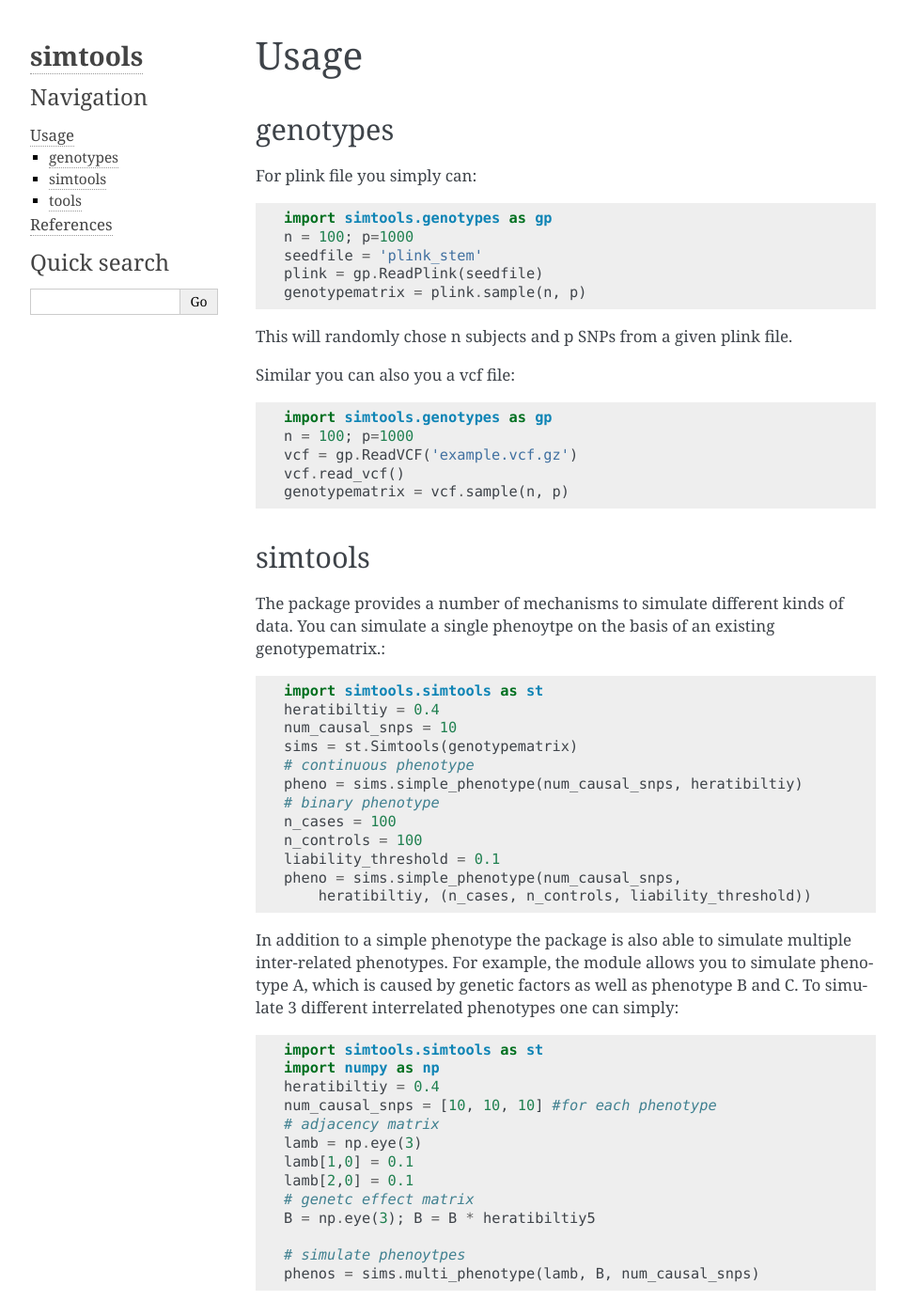
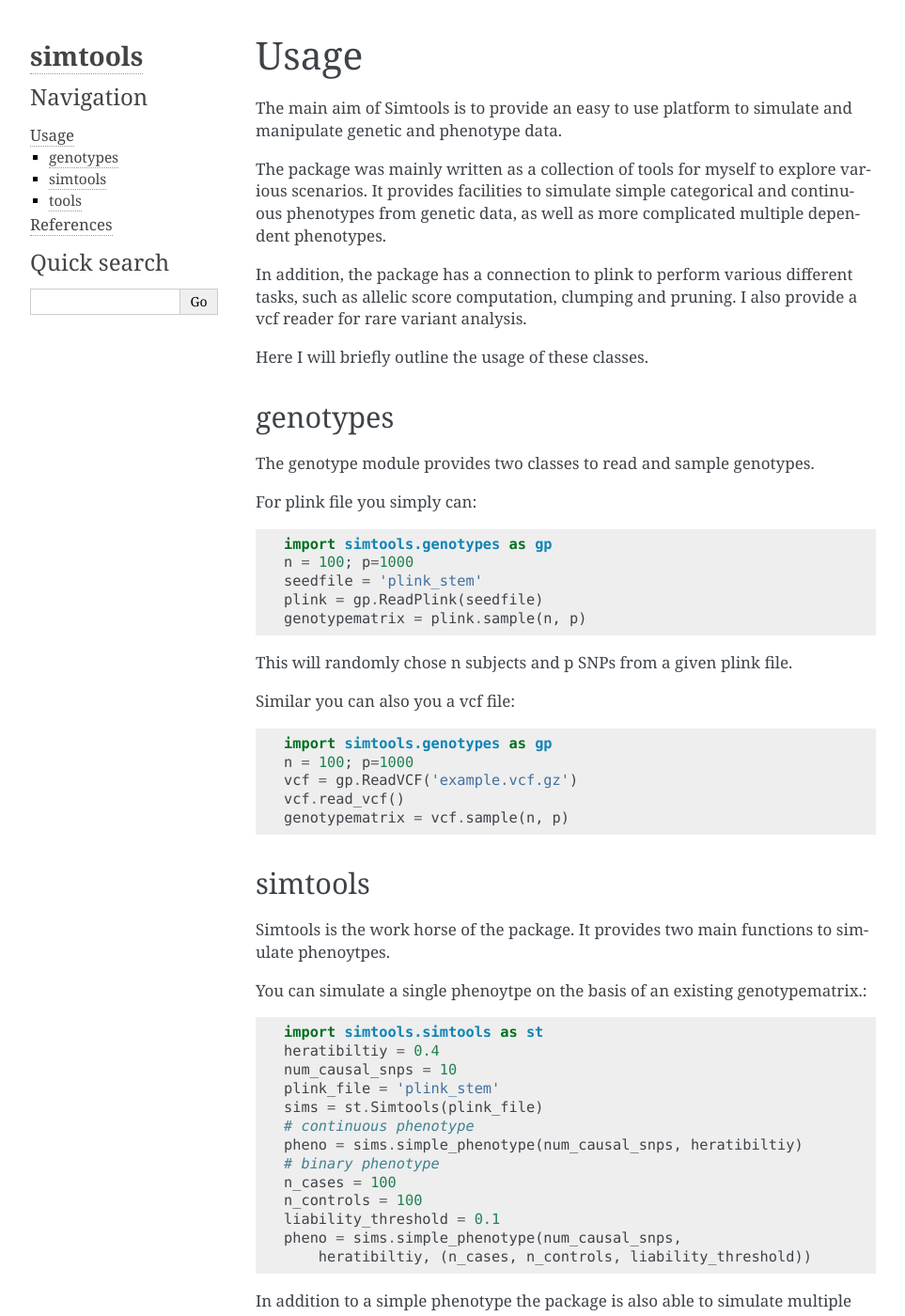
Before and after one commit to rmporsch/simtools, a Sphinx documentation site: the page built from docs/usage.rst, in a window 1280 px wide and 1400 px high. Shown: the whole window at 94% size, without its empty margins (148-1111 px from the left). Built offline with Sphinx 7.4.7, drawn with Linux system fonts in a browser that asks for light colours; formulas are drawn with MathJax 3; some of the changed text lies outside the part shown.

Commit message:
Updated usage

```diff
--- a/docs/usage.rst
+++ b/docs/usage.rst
@@ -1,8 +1,23 @@
 Usage
 #######
 
+The main aim of Simtools is to provide an easy to use platform to simulate and manipulate
+genetic and phenotype data.
+
+The package was mainly written as a collection of tools for myself to explore various scenarios.
+It provides facilities to simulate simple categorical and continuous phenotypes from genetic data,
+as well as more complicated multiple dependent phenotypes.
+
+In addition, the package has a connection to plink to perform various different tasks, such as allelic score computation,
+clumping and pruning.
+I also provide a vcf reader for rare variant analysis.
+
+Here I will briefly outline the usage of these classes.
+
 genotypes
 ------------
+
+The genotype module provides two classes to read and sample genotypes.
 
 For plink file you simply can::
 
@@ -25,13 +40,16 @@ Similar you can also you a vcf file::
 simtools
 --------
 
-The package provides a number of mechanisms to simulate different kinds of data.
+Simtools is the work horse of the package.
+It provides two main functions to simulate phenoytpes.
+
 You can simulate a single phenoytpe on the basis of an existing genotypematrix.::
 
     import simtools.simtools as st
     heratibiltiy = 0.4
     num_causal_snps = 10
-    sims = st.Simtools(genotypematrix)
+    plink_file = 'plink_stem'
+    sims = st.Simtools(plink_file)
     # continuous phenotype
     pheno = sims.simple_phenotype(num_causal_snps, heratibiltiy)
     # binary phenotype
@@ -70,3 +88,4 @@ This includes:
 - Computation of the genomic inflation factor
 - QQ-Plots
 - Randomly chose adjacency matrices
+- compute GWAS, do clumping and pruning, as well as calculate allelic scores with Plink
```
